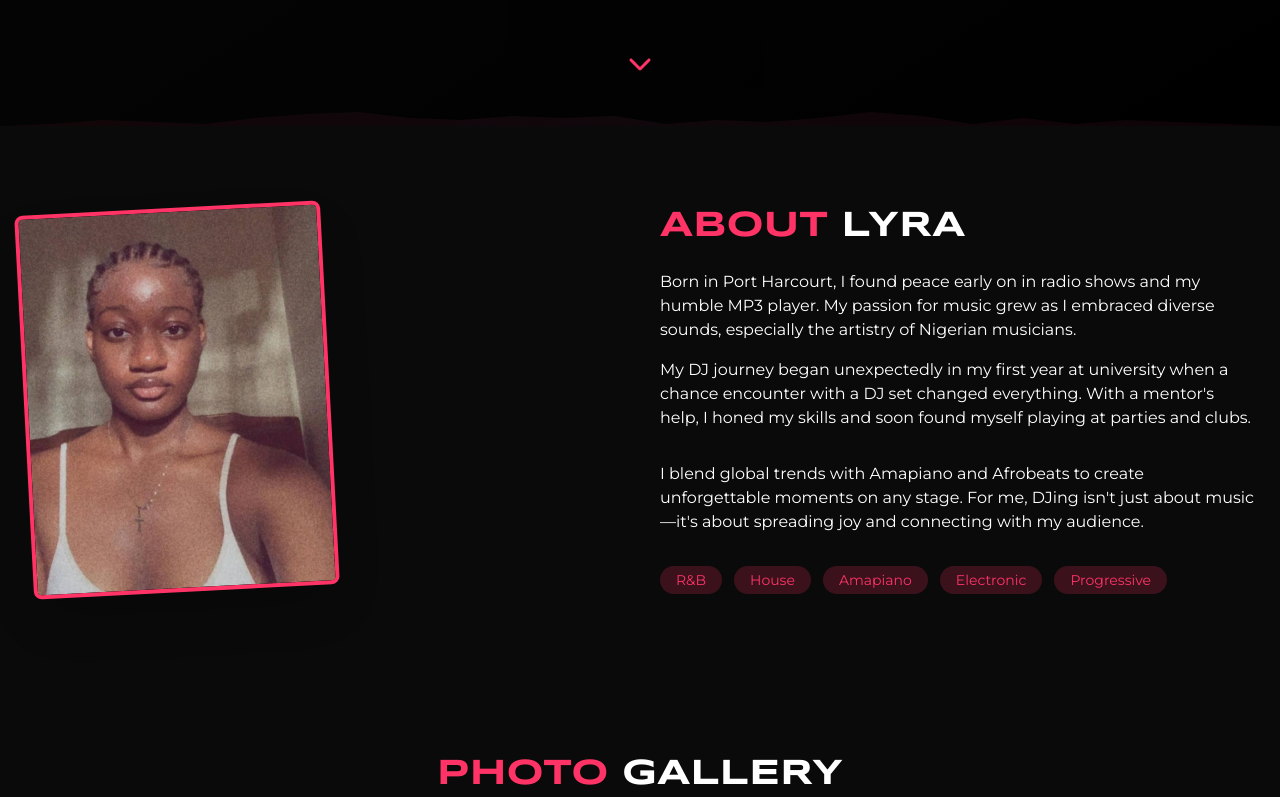
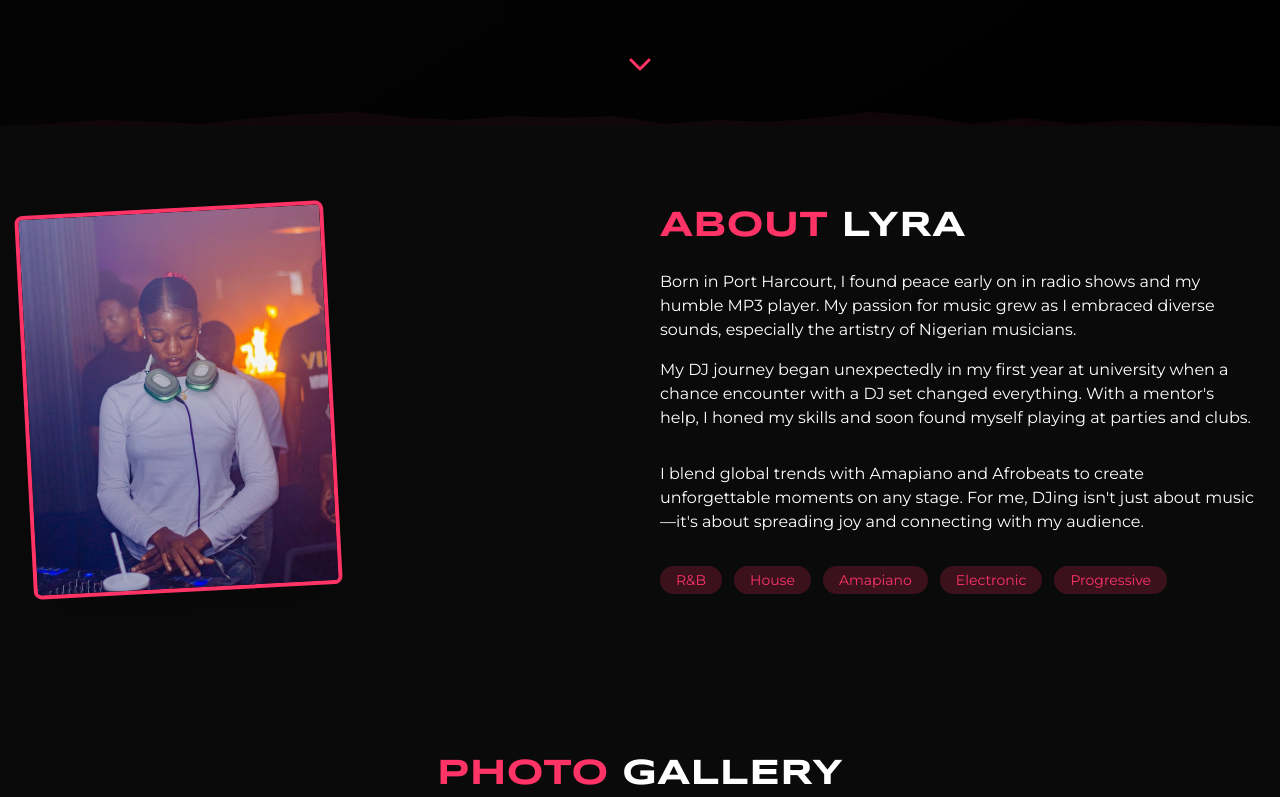
Before and after one commit to AwaniCaleb/dj-lyra, a website built with Vite: page index.html in a window 1280 px wide. Shown: the part 674-1471 px from the top of the page. Built offline with nearby package versions, Linux system fonts and the light colour scheme.

Commit message:
Update image source in index.html for about section

```diff
--- a/index.html
+++ b/index.html
@@ -270,7 +270,7 @@
 		<div class="container mx-auto px-6">
 			<div class="flex flex-col md:flex-row items-center gap-10">
 				<div class="md:w-1/2 justify-center">
-					<img src="/assets/images/about/1.jpg" alt="DJ Lyra"
+					<img src="/assets/images/about/2.jpg" alt="DJ Lyra"
 						class="rounded-lg shadow-2xl transform -rotate-3 border-4 border-primary max-h-96"
 						loading="lazy">
 				</div>
```
Also changed, not shown: public/assets/images/about/2.jpg (added), public/assets/images/gallery/8.jpg.
